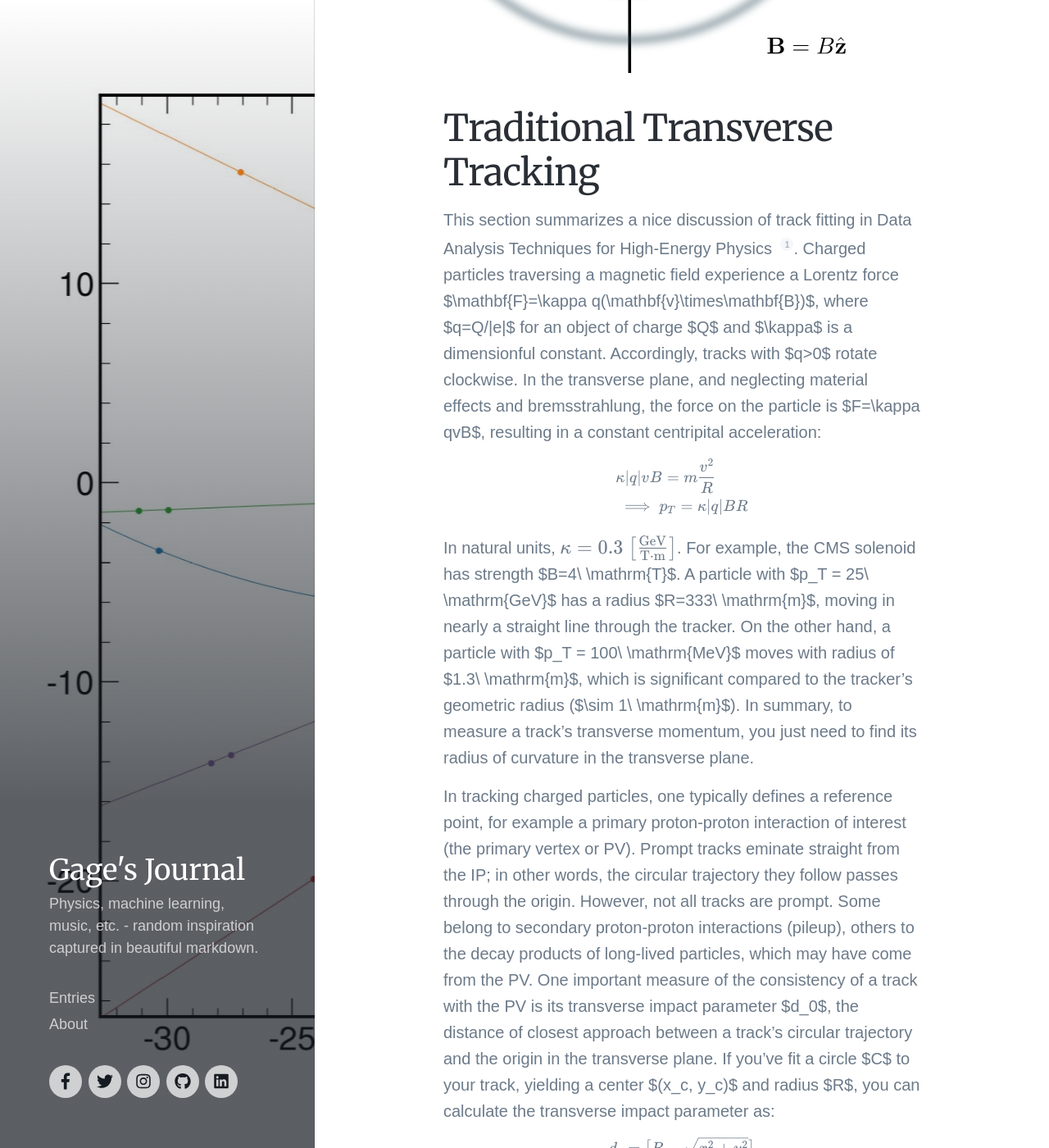
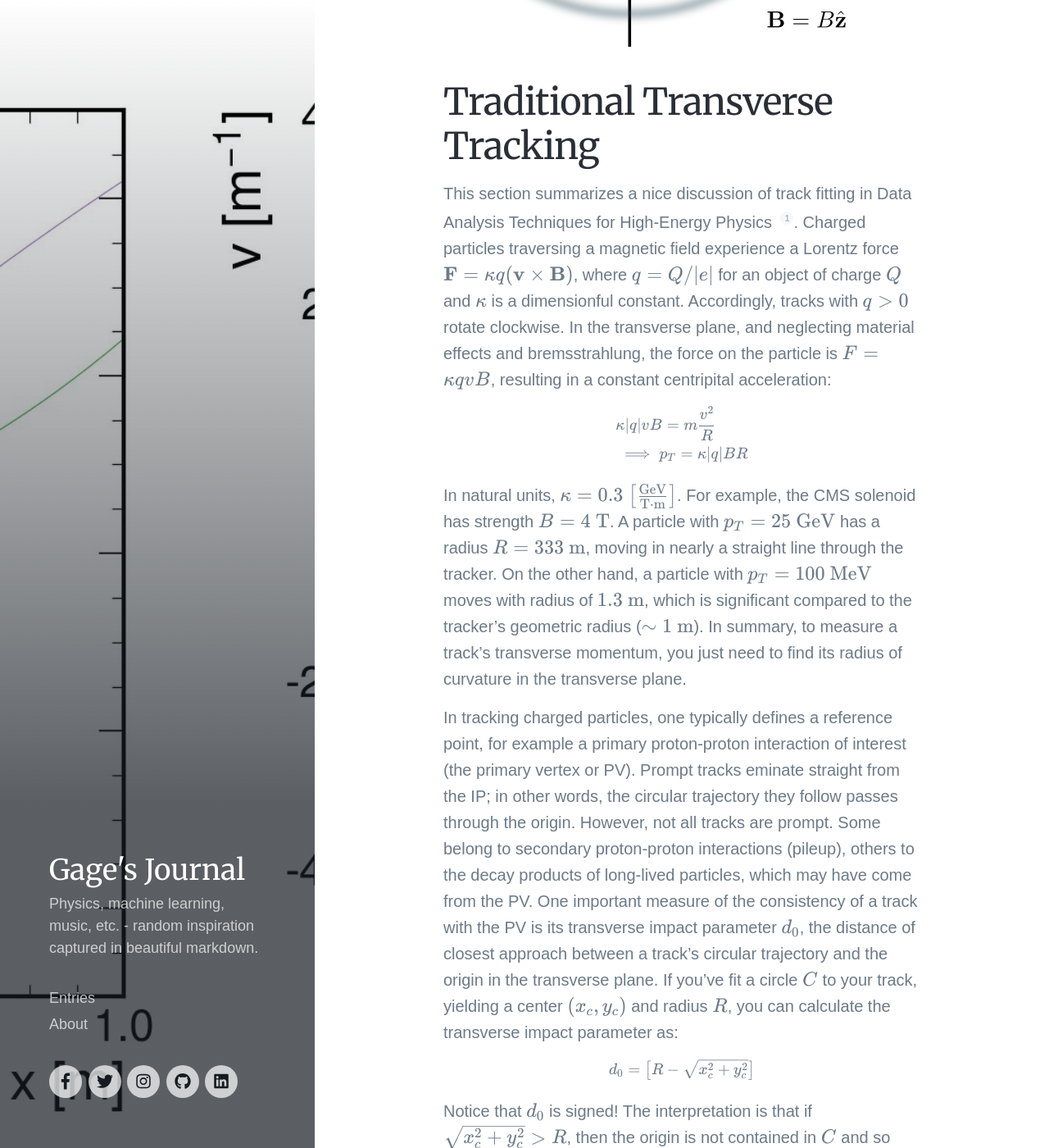
Before and after one commit to GageDeZoort/gagedezoort.github.io, a Jekyll site: the page built from _posts/2022-2-13-transverse-tracking.md, in a window 1280 px wide and 1400 px high, scrolled down 1574 px. Shown: the whole window at 82% size. Built offline with Jekyll 4.4.1, drawn with Linux system fonts in a browser that asks for light colours; nearby versions of some CDN libraries; some web fonts are replaced; some of the changed text lies outside the part shown.

Commit message:
update tracking post

```diff
--- a/_posts/2022-2-13-transverse-tracking.md
+++ b/_posts/2022-2-13-transverse-tracking.md
@@ -1,13 +1,13 @@
 ---
 title: 'Transverse Track Fitting in Conformal Space'
 date: 2022-2-13
-featured_image: '/images/conformal_tracking/track_fit_uv_side-by-side.jpg'
-excerpt:
+featured_image: '/images/conformal_tracking/xy_uv_title.jpg'
+excerpt: The goal of this post is to discuss two strategies for measuring the transverse momentum $$p_T$$ and transverse impact parameter $$d_0$$ of a charged particle track. The first method is the traditional strategy of fitting circles to the track's hit coordinates in $$(x,y)$$ space. The second method is conformal track fitting, wherein prompt (displaced) tracks are mapped to lines (quadratics) in a conformal space. The post is supplemented by simple measurements and visuals of tracks belonging to the TrackML dataset.
 katex: yes
 ---
 
 ## Introduction
-Particle tracking is the connecting-the-dots process of linking tracker hits to reconstruct particle trajectories. Trackers in collider experiments like CMS are typically built from coaxial cylindrical layers surrounding the beamline, taken to be the $z$-axis. They are immersed in a strong, axially-aligned magnetic field ($$\mathbf{B}=B\hat{\mathbf{z}}$$) so that charged particles follow helical trajectories as they traverse the tracker (see Fig. 1). Each helix is specified by five parameters; fitting these parameters is one goal of track reconstruction. Viewed head-on, helical trajectories are circles in the $x$-$y$, or transverse, plane. Two key properties of a track, namely its transverse momentum $$p_T^2 = p_x^2 + p_y^2$$ and transverse impact parameter $d_0$, can be measured using only the transverse view of the helix. The goal of this post is to discuss two strategies for transverse track fitting: circle fits in the $x$-$y$ plane ([Traditional Transverse Tracking](#traditional-transverse-tracking)) and linear/quadratic fits using a conformal mapping of the hit coordinates ([Conformal Tracking](#conformal-tracking)).
+Particle tracking is the connecting-the-dots process of linking tracker hits to reconstruct particle trajectories. Trackers in collider experiments like CMS are typically built from coaxial cylindrical layers surrounding the beamline, taken to be the $z$-axis. They are immersed in a strong, axially-aligned magnetic field ($$\mathbf{B}=B\hat{\mathbf{z}}$$) so that charged particles follow helical trajectories as they traverse the tracker (see Fig. 1). Each helix is specified by five parameters; fitting these parameters is one goal of track reconstruction. Viewed head-on, helical trajectories are circles in the $$x$$-$$y$$, or transverse, plane. Two key properties of a track, namely its transverse momentum $$p_T^2 = p_x^2 + p_y^2$$ and transverse impact parameter $$d_0$$, can be measured using only the transverse view of the helix. The goal of this post is to discuss two strategies for transverse track fitting: circle fits in the $$x$$-$$y$$ plane ([Traditional Transverse Tracking](#traditional-transverse-tracking)) and linear/quadratic fits using a conformal mapping of the hit coordinates ([Conformal Tracking](#conformal-tracking)).
 
 
 <br><br>
@@ -15,22 +15,22 @@ Particle tracking is the connecting-the-dots process of linking tracker hits to
 <br><br>
 
 ## Traditional Transverse Tracking
-This section summarizes a nice discussion of track fitting in Data Analysis Techniques for High-Energy Physics [^1]. Charged particles traversing a magnetic field experience a Lorentz force $\mathbf{F}=\kappa q(\mathbf{v}\times\mathbf{B})$, where $q=Q/|e|$ for an object of charge $Q$ and $\kappa$ is a dimensionful constant. Accordingly, tracks with $q>0$ rotate clockwise. In the transverse plane, and neglecting material effects and bremsstrahlung, the force on the particle is $F=\kappa qvB$, resulting in a constant centripital acceleration:
+This section summarizes a nice discussion of track fitting in Data Analysis Techniques for High-Energy Physics [^1]. Charged particles traversing a magnetic field experience a Lorentz force $$\mathbf{F}=\kappa q(\mathbf{v}\times\mathbf{B})$$, where $$q=Q/|e|$$ for an object of charge $$Q$$ and $$\kappa$$ is a dimensionful constant. Accordingly, tracks with $$q>0$$ rotate clockwise. In the transverse plane, and neglecting material effects and bremsstrahlung, the force on the particle is $$F=\kappa qvB$$, resulting in a constant centripital acceleration:
 
 $$\begin{aligned}
     &\kappa |q|vB = m\frac{v^2}{R}\\
     &\implies p_T = \kappa |q|BR
 \end{aligned}$$
 
-In natural units, $$ \kappa = 0.3\ \big[\frac{\text{GeV}}{\text{T}\cdot\text{m}}\big]$$. For example, the CMS solenoid has strength $B=4\ \mathrm{T}$. A particle with $p_T = 25\ \mathrm{GeV}$ has a radius $R=333\ \mathrm{m}$, moving in nearly a straight line through the tracker. On the other hand, a particle with $p_T = 100\ \mathrm{MeV}$ moves with radius of $1.3\ \mathrm{m}$, which is significant compared to the tracker's geometric radius ($\sim 1\ \mathrm{m}$). In summary, to measure a track's transverse momentum, you just need to find its radius of curvature in the transverse plane.
+In natural units, $$ \kappa = 0.3\ \big[\frac{\text{GeV}}{\text{T}\cdot\text{m}}\big]$$. For example, the CMS solenoid has strength $$B=4\ \mathrm{T}$$. A particle with $$p_T = 25\ \mathrm{GeV}$$ has a radius $$R=333\ \mathrm{m}$$, moving in nearly a straight line through the tracker. On the other hand, a particle with $$p_T = 100\ \mathrm{MeV}$$ moves with radius of $$1.3\ \mathrm{m}$$, which is significant compared to the tracker's geometric radius ($$\sim 1\ \mathrm{m}$$). In summary, to measure a track's transverse momentum, you just need to find its radius of curvature in the transverse plane.
 
-In tracking charged particles, one typically defines a reference point, for example a primary proton-proton interaction of interest (the primary vertex or PV). Prompt tracks eminate straight from the IP; in other words, the circular trajectory they follow passes through the origin. However, not all tracks are prompt. Some belong to secondary proton-proton interactions (pileup), others to the decay products of long-lived particles, which may have come from the PV. One important measure of the consistency of a track with the PV is its transverse impact parameter $d_0$, the distance of closest approach between a track's circular trajectory and the origin in the transverse plane. If you've fit a circle $C$ to your track, yielding a center $(x_c, y_c)$ and radius $R$, you can calculate the transverse impact parameter as:
+In tracking charged particles, one typically defines a reference point, for example a primary proton-proton interaction of interest (the primary vertex or PV). Prompt tracks eminate straight from the IP; in other words, the circular trajectory they follow passes through the origin. However, not all tracks are prompt. Some belong to secondary proton-proton interactions (pileup), others to the decay products of long-lived particles, which may have come from the PV. One important measure of the consistency of a track with the PV is its transverse impact parameter $$d_0$$, the distance of closest approach between a track's circular trajectory and the origin in the transverse plane. If you've fit a circle $$C$$ to your track, yielding a center $$(x_c, y_c)$$ and radius $$R$$, you can calculate the transverse impact parameter as:
 
 $$\begin{aligned}
     d_0 = \big[R-\sqrt{x_c^2 + y_c^2}\big]
 \end{aligned}$$
 
-Notice that $d_0$ is signed! The interpretation is that if $\sqrt{x_c^2 + y_c^2}>R$, then the origin is not contained in $C$ and so $d_0<0$. On the other hand, if $\sqrt{x_c^2+y_c^2}<R$, then the origin *is* contained in $C$ and $d_0>0$. If the track comes directly from the origin, then $R^2 = x_c^2 + y_c^2$ and $d_0=0$.
+Notice that $$d_0$$ is signed! The interpretation is that if $$\sqrt{x_c^2 + y_c^2}>R$$, then the origin is not contained in $$C$$ and so $$d_0<0$$. On the other hand, if $$\sqrt{x_c^2+y_c^2}<R$$, then the origin *is* contained in $$C$$ and $$d_0>0$$. If the track comes directly from the origin, then $$R^2 = x_c^2 + y_c^2$$ and $$d_0=0$$.
 
 
 
@@ -40,13 +40,13 @@ To illustrate these points, let's look at the following collection of tracks bel
 ![](/images/conformal_tracking/tracks_3d.jpg)
 <br><br>
 
-The $p_T$ values indicated in the plot legend are truth values. The beamline is indicated by the straight red line along the $z$-axis. The low energy tracks, green ($p_T=0.4\ \mathrm{GeV}$) and orange ($p_T=0.2\ \mathrm{GeV}$) have notably curved trajectories. On the other hand, the red track ($p_T=5.1\ \mathrm{GeV}$) is relatively straight. Next, we can fit these tracks using a simple cicle-fitting algorithm [^3]:
+The $$p_T$$ values indicated in the plot legend are truth values. The beamline is indicated by the straight red line along the $$z$$-axis. The low energy tracks, green ($$p_T=0.4\ \mathrm{GeV}$$) and orange ($$p_T=0.2\ \mathrm{GeV}$$) have notably curved trajectories. On the other hand, the red track ($$p_T=5.1\ \mathrm{GeV}$$) is relatively straight. Next, we can fit these tracks using a simple cicle-fitting algorithm [^3]:
 
 <br><br>
 ![](/images/conformal_tracking/track_fit_xy_side-by-side.jpg)
 <br><br>
 
-The left subplot shows the full circular fits - by eye, most look reasonable. As expected, the orange and green tracks have relatively small radii of curvature, while the others are appreciably straight on the scale of the plot. The right subplot zooms in to the origin, which is indicated with a black plus mark. Note that all track fits are consistent with this choice of origin except the orange track, which appears to be offset by $1\ \mathrm{cm}$. Using the above equations for $p_T$ and $d_0$, we can use these circle fits to estimate the transverse track parameters. For example, the fit to the orange track gave $R^\mathrm{blue}=0.4056\ \mathrm{m}$, $x_c^\mathrm{blue}=-0.273\ \mathrm{m}$, and $y_c^\mathrm{blue}= 0.3199\ \mathrm{m}$. Approximating the TrackML detector's magnetic field as a homogenous $B=2\ \mathrm{T}$, we calculate:
+The left subplot shows the full circular fits - by eye, most look reasonable. As expected, the orange and green tracks have relatively small radii of curvature, while the others are appreciably straight on the scale of the plot. The right subplot zooms in to the origin, which is indicated with a black plus mark. Note that all track fits are consistent with this choice of origin except the orange track, which appears to be offset by $$1\ \mathrm{cm}$$. Using the above equations for $$p_T$$ and $$d_0$$, we can use these circle fits to estimate the transverse track parameters. For example, the fit to the orange track gave $$R^\mathrm{blue}=0.4056\ \mathrm{m}$$, $$x_c^\mathrm{blue}=-0.273\ \mathrm{m}$$, and $$y_c^\mathrm{blue}= 0.3199\ \mathrm{m}$$. Approximating the TrackML detector's magnetic field as a homogenous $$B=2\ \mathrm{T}$$, we calculate:
 
 $$\begin{aligned}
     p_T^\mathrm{blue} &= \kappa BR^\mathrm{blue} \approx 0.243 \ \mathrm{GeV}\\
@@ -63,22 +63,22 @@ Repeating the same calculation for each track, we have:
 | Red    | $$3.362$$                   | $$3.698$$              | $$0.117$$             |
 | Purple | $$5.126$$                   | $$5.292$$              | $$-0.004$$            |
 
-Clearly these aren't precision measurements, but there is a consistent picture between these values and visual inspection. The blue track is, indeed, significantly displaced in the transverse plane, while the other tracks are more-or-less consistent with the PV. The predicted $p_T$ values appear to slightly overshoot their true values, which indicates the presence of some systematic error. This may be due to the known inhomogeneities in the magnetic field of the TrackML dataset or bias in the fitting strategy.
+Clearly these aren't precision measurements, but there is a consistent picture between these values and visual inspection. The blue track is, indeed, significantly displaced in the transverse plane, while the other tracks are more-or-less consistent with the PV. The predicted $$p_T$$ values appear to slightly overshoot their true values, which indicates the presence of some systematic error. This may be due to the known inhomogeneities in the magnetic field of the TrackML dataset or bias in the fitting strategy.
 
 ## Conformal Tracking
-In the previous section, we established that tracks follow circular trajectories in $x$-$y$ space. One of the major drawbacks of this approach is the need for a circle-fitting routine, which is typically an iterative algorithm. The authors of [^4] proposed a faster approach based on the following conformal map taking hit coordinates $(x, y)\rightarrow(u, v)$:
+In the previous section, we established that tracks follow circular trajectories in $$x$$-$$y$$ space. One of the major drawbacks of this approach is the need for a circle-fitting routine, which is typically an iterative algorithm. The authors of [^4] proposed a faster approach based on the following conformal map taking hit coordinates $$(x, y)\rightarrow(u, v)$$:
 
 $$\begin{aligned}
 u = \frac{x}{x^2 + y^2}, \ \ v = \frac{y}{x^2 + y^2}
 \end{aligned}$$
 
-The upshot is that prompt tracks appear as straight lines in conformal space! To see this, consider a circle in $(x,y)$ space centered at some $(x_c, y_c)$:
+The upshot is that prompt tracks appear as straight lines in conformal space! To see this, consider a circle in $$(x,y)$$ space centered at some $$(x_c, y_c)$$:
 
 $$\begin{aligned}
     (x-x_c)^2 + (y-y_c)^2 = R^2
 \end{aligned}$$
 
-Since the track is prompt, the circle should intersect with the origin, i.e. $R^2=x_c^2+y_c^2$. Transforming to conformal space, we have:
+Since the track is prompt, the circle should intersect with the origin, i.e. $$R^2=x_c^2+y_c^2$$. Transforming to conformal space, we have:
 
 $$\begin{aligned}
     &(x-x_c)^2 + (y-y_c)^2 = x_c^2 + y_c^2\\
@@ -87,19 +87,19 @@ $$\begin{aligned}
     &\implies \ \ v = \frac{1}{2y_c} - \frac{x_c}{y_c}u
 \end{aligned}$$
 
-As promised, any hits on the $(x,y)$ circle appear along a line in $(u, v)$ space. To see this in action, let's take the tracks from the previous section and cast them into conformal space:
+As promised, any hits on the $$(x,y)$$ circle appear along a line in $$(u, v)$$ space. To see this in action, let's take the tracks from the previous section and cast them into conformal space:
 
 <br><br>
 ![](/images/conformal_tracking/track_fit_uv_line.jpg)
 <br><br>
 
-Each set of same-track hits was fit by a line via standard linear regression. Note that the units here are inverse meters - hits from the inner layers of the detector are farther from the origin than outer tracker hits in conformal space. Clearly, the linear fit is appropriate for all tracks except the blue track. As discussed in the previous section, the blue track has a non-negligable displacement of $\approx 1.5\ \mathrm{cm}$. It turns out that this displacement is directly responsible for this non-linearity. If a track has non-zero $d_0$ then $R^2 - x_c^2 - y_c^2 = \delta$ is non-zero, meaning that in $(x,y)$ space the particle's circular trajectory did not intersect with the origin. The authors in [^4] calculate a correction for this effect, a quadratic term relating displacement in $(x,y)$ space to curvature in $(u,v)$ space:
+Each set of same-track hits was fit by a line via standard linear regression. Note that the units here are inverse meters - hits from the inner layers of the detector are farther from the origin than outer tracker hits in conformal space. Clearly, the linear fit is appropriate for all tracks except the blue track. As discussed in the previous section, the blue track has a non-negligable displacement of $$\approx 1.5\ \mathrm{cm}$$. It turns out that this displacement is directly responsible for this non-linearity. If a track has non-zero $$d_0$$ then $$R^2 - x_c^2 - y_c^2 = \delta$$ is non-zero, meaning that in $$(x,y)$$ space the particle's circular trajectory did not intersect with the origin. The authors in [^4] calculate a correction for this effect, a quadratic term relating displacement in $$(x,y)$$ space to curvature in $$(u,v)$$ space:
 
 $$\begin{aligned}
     v = \frac{1}{2y_c} - \frac{x_c}{y_c}u - d_0\bigg(\frac{R}{y_c}\bigg)^3u^2
 \end{aligned}$$
 
-Given this correction, let's compare linear and quadratic fits in $(u, v)$ space:
+Given this correction, let's compare linear and quadratic fits in $$(u, v)$$ space:
 
 <br><br>
 ![](/images/conformal_tracking/track_fit_uv_side-by-side.jpg)
@@ -116,7 +116,7 @@ $$\begin{aligned}
     & d_0 = 0.0220\bigg(\frac{y_c}{R}\bigg)^3 \approx -10.04 \ \mathrm{mm}
 \end{aligned}$$
 
-Again, we have confirmation that the blue track does have a non-negligable transverse momentum parameter, though in $(u,v)$ space it is measured to be two-thirds the value measured in $(x,y)$ space. Repeating this calculation for all the tracks in $(u,v)$ space, we have:
+Again, we have confirmation that the blue track does have a non-negligable transverse momentum parameter, though in $$(u,v)$$ space it is measured to be two-thirds the value measured in $$(x,y)$$ space. Repeating this calculation for all the tracks in $$(u,v)$$ space, we have:
 
 | Track  | $$p_T^\mathrm{true}$$ [GeV] | Measured $$p_T$$ [GeV] | Measured $$d_0$$ [mm] |
 |:------:|:---------------------------:|:----------------------:|:---------------------:|
@@ -126,7 +126,7 @@ Again, we have confirmation that the blue track does have a non-negligable trans
 | Red    | $$3.362$$                   | $$3.159$$              | $$-0.012$$            |
 | Purple | $$5.126$$                   | $$5.455$$              | $$0.000$$             |
 
-The authors of [^4] include detailed error calculations for each fit parameter and, subsequently, $p_T$ and $d_0$. Notably the values calculated in $(x,y)$ space and $(u,v)$ space are not perfectly in sync. This is almost certainly due to inconsitencies in the fit results - careful tuning of the fitting strategy, in addition to a dedicated set of quality checks and re-fits, is necessary for a precise comparison. At the level of this blog post, though, these results are remarkably similar. One could imagine leveraging both fits to make a better measurement of the transverse track parameters, or perhaps using the results of a quadratic fit in $(u,v)$ space to seed a circle fit in $(x,y)$ space. If you'd like to try any of the code used to generate the plots and numbers in this post, please keep an eye on my GNN tracking repo [^5].
+The authors of [^4] include detailed error calculations for each fit parameter and, subsequently, $$p_T$$ and $$d_0$$. Notably the values calculated in $$(x,y)$$ space and $$(u,v)$$ space are not perfectly in sync. This is almost certainly due to inconsitencies in the fit results - careful tuning of the fitting strategy, in addition to a dedicated set of quality checks and re-fits, is necessary for a precise comparison. At the level of this blog post, though, these results are remarkably similar. One could imagine leveraging both fits to make a better measurement of the transverse track parameters, or perhaps using the results of a quadratic fit in $$(u,v)$$ space to seed a circle fit in $$(x,y)$$ space. If you'd like to try any of the code used to generate the plots and numbers in this post, please keep an eye on my GNN tracking repo [^5].
 
 [^1]: Data Analysis Techniques for High-Energy Physics by Fruhwirth, Regler, Bock, Grote, and Notz
 [^2]: [TrackML Dataset](https://www.kaggle.com/c/trackml-particle-identification)
```
Also changed, not shown: images/conformal_tracking/xy_uv_title.jpg (added).
